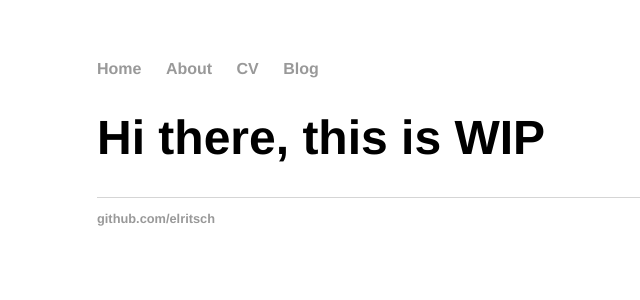
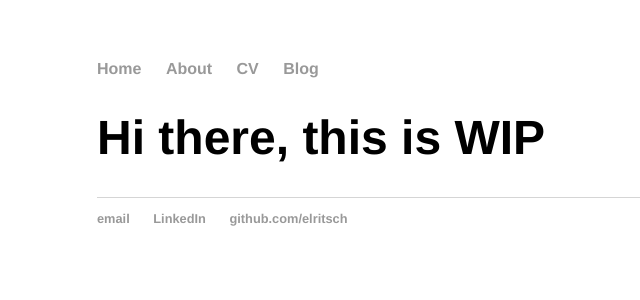
Before and after one commit to elritsch/elritsch.github.io, a Jekyll site: the page built from index.html, in a window 1280 px wide. Shown: the top 300 px of the page, without its empty margins (95-735 px from the left). Built offline with Jekyll 4.4.1, drawn with Linux system fonts in a browser that asks for light colours; Markdown is read by kramdown in place of the engine named in the settings.

Commit message:
Add email and LinkedIn contact details

```diff
--- a/_layouts/default.html
+++ b/_layouts/default.html
@@ -21,7 +21,8 @@
 			</div><!-- /.container -->
 			<footer>
 	    		<ul>
-	        		<!--<li><a href="mailto:TODO@gmail.com">email</a></li>-->
+	        		<li><a href="mailto:elmar.ritsch@gmail.com">email</a></li>
+	        		<li><a href="https://www.linkedin.com/in/elmar-ritsch">LinkedIn</a></li>
 	        		<li><a href="https://github.com/elritsch">github.com/elritsch</a></li>
 				</ul>
 			</footer>
```
